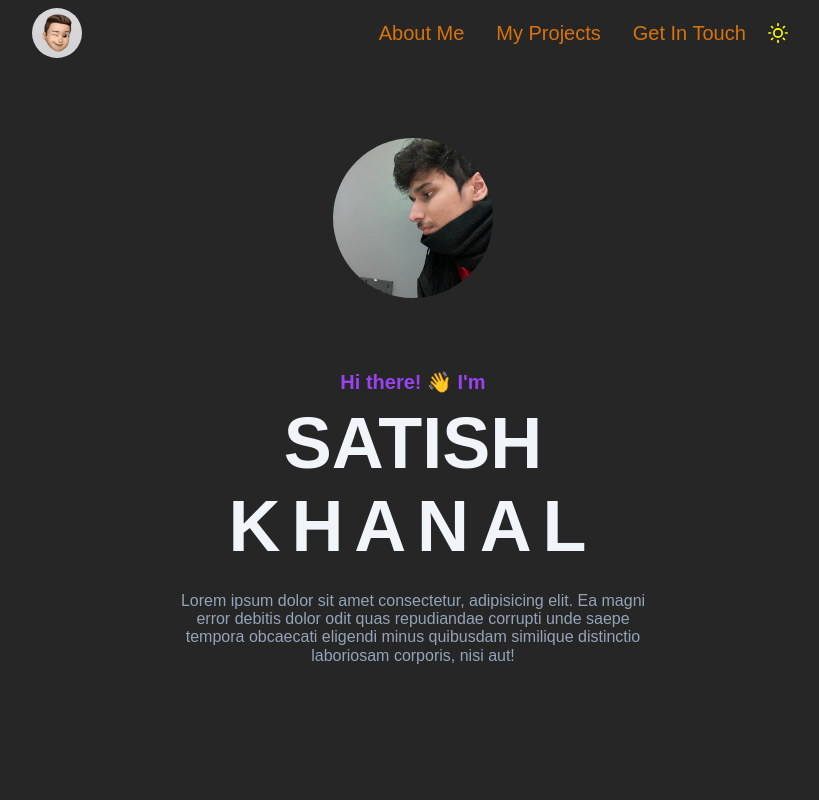
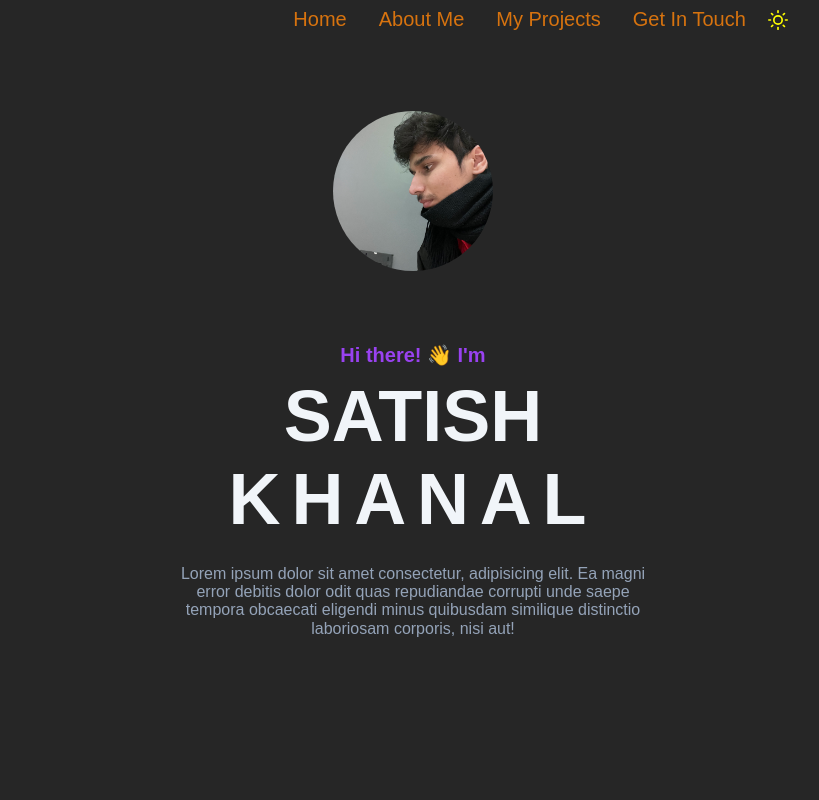
Before and after one commit to satishkhanal76/satishkhanal76.github.io, a React (Vite) app: page / in a window 1280 px wide. Shown: the top 800 px of the page, without its empty margins (227-1046 px from the left). Built offline with nearby package versions, Linux system fonts and the light colour scheme.

Commit message:
Updated the navbar to remove the logo.

```diff
--- a/src/components/Navbar.css
+++ b/src/components/Navbar.css
@@ -9,12 +9,13 @@
 
 .nav-wrapper {
     display: flex;
-    justify-content: space-between;
+    justify-content: flex-end;
     align-items: center;
     padding-block: 0.5em;
 }
 
 .logo-container {
+  justify-self: flex-start;
   display: flex;
   align-items: center;
   justify-content: center;
--- a/src/components/Navbar.jsx
+++ b/src/components/Navbar.jsx
@@ -29,9 +29,10 @@ const Navbar = () => {
       transition={{ duration: 0.1, ease: 'easeInOut' }}
     >
         <nav className='container nav-wrapper'>
-            <a className='logo-container' href="/"><img alt='logo-image' src='./hero-img.jpeg' /></a>
+            {/* <a className='logo-container' href="/"><img alt='logo-image' src='./hero-img.jpeg' /></a> */}
             <div className="desktop-nav">
                 <ul>
+                    <li><a href="./">Home</a></li>
                     <li><a href="#about-me">About Me</a></li>
                     <li><a href="#my-projects">My Projects</a></li>
                     <li><a href="#contact-me">Get In Touch</a></li>
```
